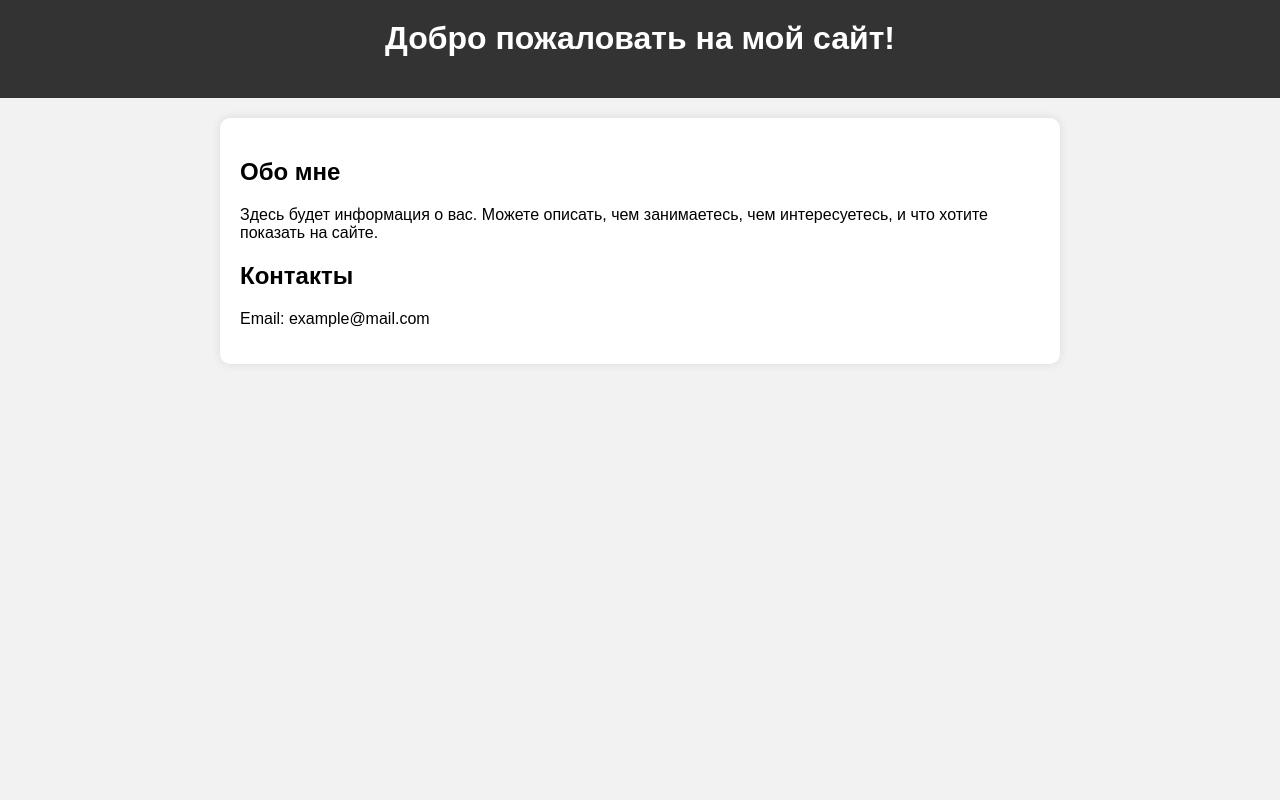
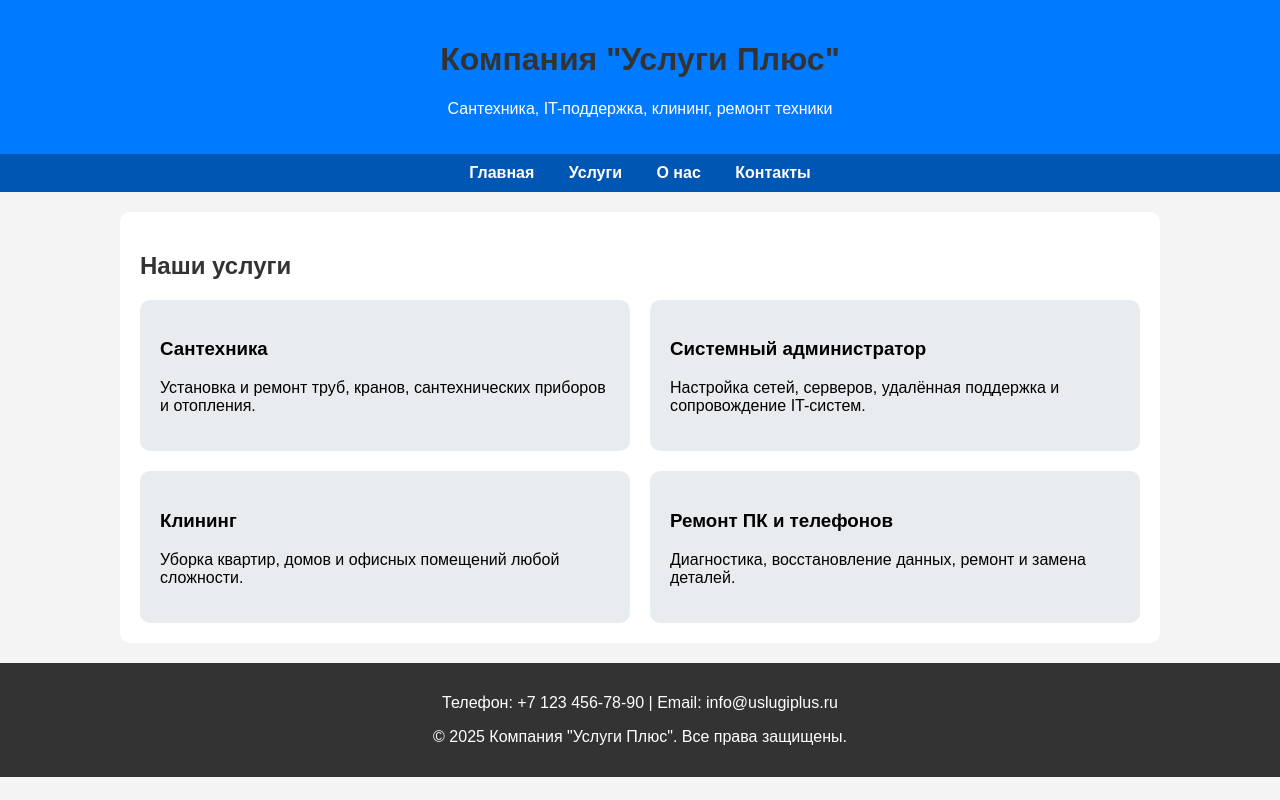
Before and after one commit to OlegNovo52/olegnovo52.github.io, a plain HTML site: page index.html in a window 1280 px wide. Drawn offline with Linux system fonts and the light colour scheme.

Commit message:
Update index.html

```diff
--- a/index.html
+++ b/index.html
@@ -3,44 +3,63 @@
 <head>
   <meta charset="UTF-8">
   <meta name="viewport" content="width=device-width, initial-scale=1.0">
-  <title>Мой сайт</title>
+  <title>Компания "Услуги Плюс"</title>
   <style>
-    body {
-      font-family: Arial, sans-serif;
-      margin: 0;
-      padding: 0;
-      background: #f2f2f2;
-    }
-    header {
-      background: #333;
-      color: white;
-      padding: 20px;
-      text-align: center;
-    }
-    .container {
-      max-width: 800px;
-      margin: 20px auto;
-      background: white;
-      padding: 20px;
-      border-radius: 10px;
-      box-shadow: 0 0 10px rgba(0,0,0,0.1);
-    }
-    h1 {
-      margin-top: 0;
-    }
+    body { font-family: Arial, sans-serif; margin: 0; padding: 0; background: #f4f4f4; }
+    header { background: #007BFF; color: white; padding: 20px; text-align: center; }
+    nav { background: #0056b3; padding: 10px; text-align: center; }
+    nav a { color: white; margin: 0 15px; text-decoration: none; font-weight: bold; }
+    nav a:hover { text-decoration: underline; }
+    .container { max-width: 1000px; margin: 20px auto; padding: 20px; background: white; border-radius: 10px; }
+    h1, h2 { color: #333; }
+    .services { display: flex; flex-wrap: wrap; gap: 20px; }
+    .service { flex: 1 1 300px; background: #e9ecef; padding: 20px; border-radius: 10px; }
+    footer { background: #333; color: white; text-align: center; padding: 15px; margin-top: 20px; }
+    form input, form textarea { width: 100%; padding: 10px; margin: 5px 0; border-radius: 5px; border: 1px solid #ccc; }
+    form button { background: #007BFF; color: white; padding: 10px 20px; border: none; border-radius: 5px; cursor: pointer; }
+    form button:hover { background: #0056b3; }
   </style>
 </head>
 <body>
+
   <header>
-    <h1>Добро пожаловать на мой сайт!</h1>
+    <h1>Компания "Услуги Плюс"</h1>
+    <p>Сантехника, IT-поддержка, клининг, ремонт техники</p>
   </header>
 
+  <nav>
+    <a href="index.html">Главная</a>
+    <a href="services.html">Услуги</a>
+    <a href="about.html">О нас</a>
+    <a href="contact.html">Контакты</a>
+  </nav>
+
   <div class="container">
-    <h2>Обо мне</h2>
-    <p>Здесь будет информация о вас. Можете описать, чем занимаетесь, чем интересуетесь, и что хотите показать на сайте.</p>
+    <h2>Наши услуги</h2>
+    <div class="services">
+      <div class="service">
+        <h3>Сантехника</h3>
+        <p>Установка и ремонт труб, кранов, сантехнических приборов и отопления.</p>
+      </div>
+      <div class="service">
+        <h3>Системный администратор</h3>
+        <p>Настройка сетей, серверов, удалённая поддержка и сопровождение IT-систем.</p>
+      </div>
+      <div class="service">
+        <h3>Клининг</h3>
+        <p>Уборка квартир, домов и офисных помещений любой сложности.</p>
+      </div>
+      <div class="service">
+        <h3>Ремонт ПК и телефонов</h3>
+        <p>Диагностика, восстановление данных, ремонт и замена деталей.</p>
+      </div>
+    </div>
+  </div>
 
-    <h2>Контакты</h2>
-    <p>Email: example@mail.com</p>
-  </div>
+  <footer>
+    <p>Телефон: +7 123 456-78-90 | Email: info@uslugiplus.ru</p>
+    <p>© 2025 Компания "Услуги Плюс". Все права защищены.</p>
+  </footer>
+
 </body>
 </html>
```
